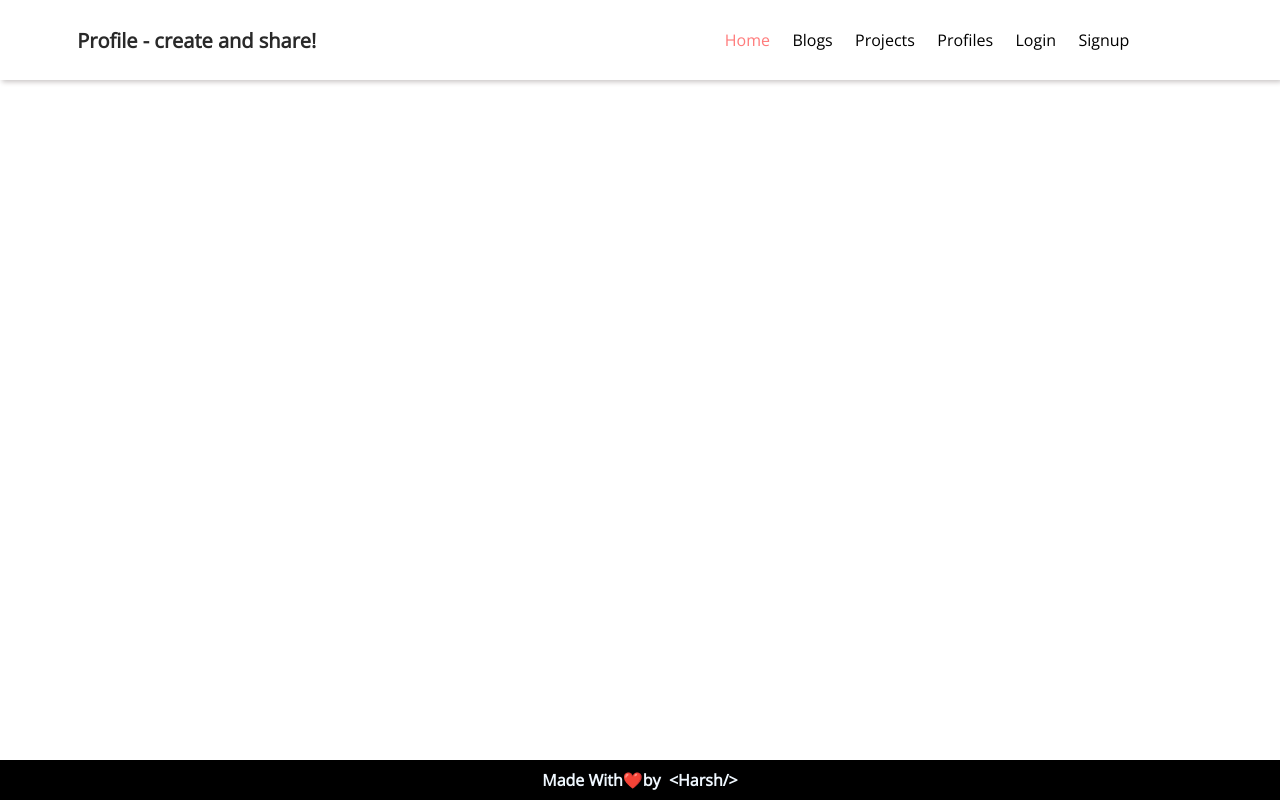
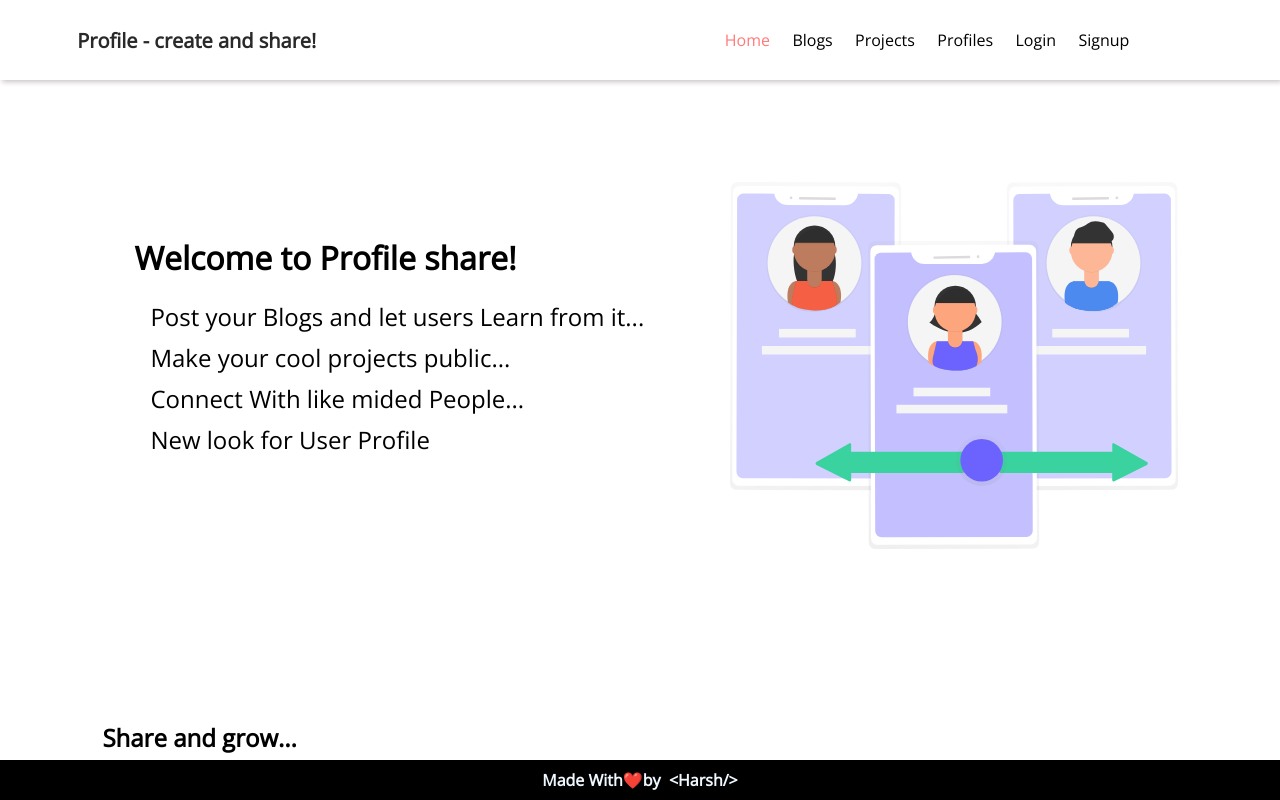
Before and after one commit to harshdigwani/profilefrontend, a React (Create React App) app: page / in a window 1280 px wide. Shown: the top 800 px of the page. Built offline with nearby package versions, Linux system fonts and the light colour scheme.

Commit message:
loading bug fixes

```diff
--- a/src/Routes.js
+++ b/src/Routes.js
@@ -24,7 +24,7 @@ function Routes() {
   return (
     <Router history={history}>
       <Switch>
-        <Route exact path="/" component={App} />
+        <Route exact path="/app" component={App} />
 
         <Route exact path="/" component={Home} />
 
--- a/src/components/Blog/Blog.js
+++ b/src/components/Blog/Blog.js
@@ -2,6 +2,7 @@ import React, { Component } from 'react'
 import { isAutheticated } from '../../services/Auth/Auth';
 import { getBlogById } from '../../services/Blog/Blog';
 import Base from '../Base/Base';
+import Spinner from '../Core/Spinner'
 import { titleCase } from '../../utils/StingsFunction';
 class Blog extends Component {
 
@@ -37,10 +38,12 @@ class Blog extends Component {
 
     render() {
         let { blog, user } = this.state;
-        if (!blog) return (<h1>No blog found...</h1>)
+        if (!blog) return (<h1></h1>)
 
         return (
+
             <Base>
+                {this.state.loading && <Spinner />}
                 <div className="container justify-center align-center ">
                     <div className="width-60">
                         <div className="container align-center">
--- a/src/components/Blog/Blogs.js
+++ b/src/components/Blog/Blogs.js
@@ -1,6 +1,7 @@
 import React, { Component } from 'react';
 import { getAllBlogs, getBlogsOfUser } from '../../services/Blog/Blog'
 import Base from '../Base/Base';
+import Spinner from "../Core/Spinner";
 import { titleCase } from '../../utils/StingsFunction';
 import './Blog.css'
 
@@ -51,7 +52,7 @@ class Blogs extends Component {
             <Base>
                 <div className="container col justify-center align-center flex-wrap space-arround">
                     {/* <button onClick={(e) => { e.preventDefault(); this.getBlogsOfUser() }}>Get My Blogs</button> */}
-
+                    {this.state.loading && <Spinner />}
                     {Object(this.state.blogs).map(blog => (
 
                         <div key={blog._id} className="card-blog">
--- a/src/components/Home/Home.js
+++ b/src/components/Home/Home.js
@@ -7,19 +7,24 @@ const Home = () => {
         <Base>
             <div>
                 <div className="home-container">
-                    <img className="img-1" src='../../../../images/versionControl.svg' alt="git" />
+                    <img className="img-1" src='../../../../images/undraw_swipe_profiles.svg' alt="git" />
                     <div className="top-section">
-                        <h1>Get More Insights with Gitplus</h1>
+                        <h1>Welcome to Profile share!</h1>
                         <ul>
-                            <li><span className="fa fa-check font-green fa-lg" /> Post your Blogs and let users Learn from it...</li>
+                            {/* <li><span className="fa fa-check font-green fa-lg" /> Post your Blogs and let users Learn from it...</li>
                             <li><span className="fa fa-check font-green fa-lg" /> Make your cool projects public...</li>
                             <li><span className="fa fa-check font-green fa-lg" /> Connect With like mided People...</li>
-                            <li><span className="fa fa-check font-green fa-lg" /> New look for User Profile</li>
+                            <li><span className="fa fa-check font-green fa-lg" /> New look for User Profile</li> */}
+
+                            <li><span className="" /> Post your Blogs and let users Learn from it...</li>
+                            <li><span className="" /> Make your cool projects public...</li>
+                            <li><span className="" /> Connect With like mided People...</li>
+                            <li><span className="" /> New look for User Profile</li>
                         </ul>
                     </div>
                 </div>
                 <div className="home-container">
-                    <h2>TechStack Used</h2>
+                    <h2>Share and grow...</h2>
                     <div className="tech-stack">
                         <div className="tech"> <img src='../../../../images/undraw_about_me_wa29.svg' alt="react.js" />
                             <h5>Profiles</h5>
--- a/src/components/Profile/Profiles.js
+++ b/src/components/Profile/Profiles.js
@@ -1,6 +1,7 @@
 import React, { Component } from 'react';
 import { getAllProfiles } from '../../services/Profile/Profile';
 import Base from '../Base/Base';
+import Spinner from '../Core/Spinner'
 import { titleCase } from '../../utils/StingsFunction';
 
 class Profiles extends Component {
@@ -38,6 +39,7 @@ class Profiles extends Component {
             <Base>
                 <div className="container col justify-center align-center flex-wrap space-arround">
                     {/* <button onClick={(e) => { e.preventDefault(); this.getBlogsOfUser() }}>Get My Blogs</button> */}
+                    {this.state.loading && <Spinner />}
 
                     {Object(this.state.profiles).map(profile => (
 
--- a/src/components/Project/Project.js
+++ b/src/components/Project/Project.js
@@ -2,6 +2,7 @@ import React, { Component } from 'react'
 import { isAutheticated } from '../../services/Auth/Auth';
 import { getProjectById } from '../../services/Project/Project';
 import Base from '../Base/Base';
+import Spinner from '../Core/Spinner';
 import { titleCase } from '../../utils/StingsFunction';
 
 class Project extends Component {
@@ -39,10 +40,11 @@ class Project extends Component {
 
     render() {
         let { project, user } = this.state;
-        if (!project) return (<h1>No project found...</h1>)
+        if (!project) return (<h1></h1>)
 
         return (
             <Base>
+                {this.state.loading && <Spinner />}
                 <div className="container justify-center align-center ">
                     <div className="width-60">
                         <div className="container align-center">
--- a/src/components/Project/Projects.js
+++ b/src/components/Project/Projects.js
@@ -2,6 +2,7 @@ import React, { Component } from 'react';
 import { getAllProjects, getProjectsOfUser } from '../../services/Project/Project'
 import { titleCase } from '../../utils/StingsFunction';
 import Base from '../Base/Base';
+import Spinner from '../Core/Spinner'
 
 class Projects extends Component {
 
@@ -52,6 +53,7 @@ class Projects extends Component {
             <Base>
                 <div className="container col justify-center align-center flex-wrap space-arround">
                     {/* <button onClick={(e) => { e.preventDefault(); this.getprojectsOfUser() }}>Get My Blogs</button> */}
+                    {this.state.loading && <Spinner />}
 
                     {Object(this.state.projects).map(project => (
 
```
Also changed, not shown: public/images/undraw_swipe_profiles.svg (added).
